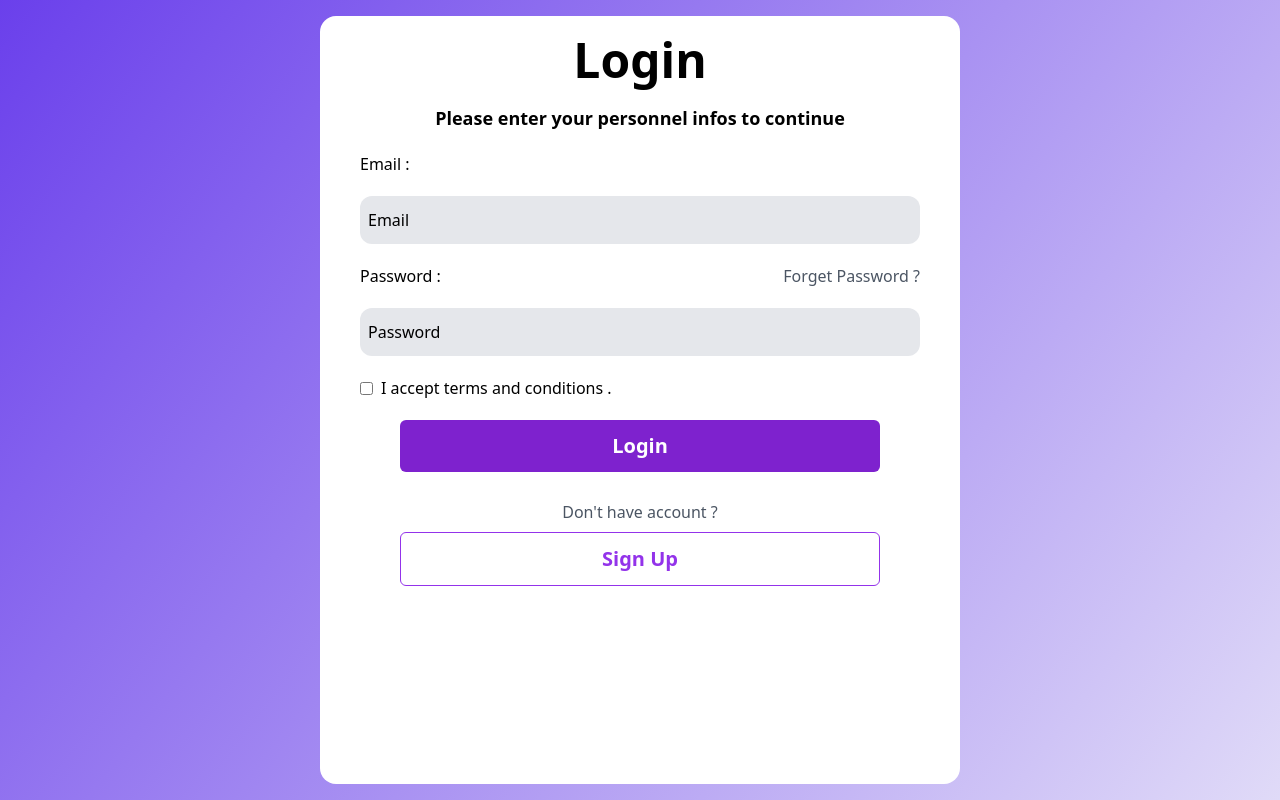
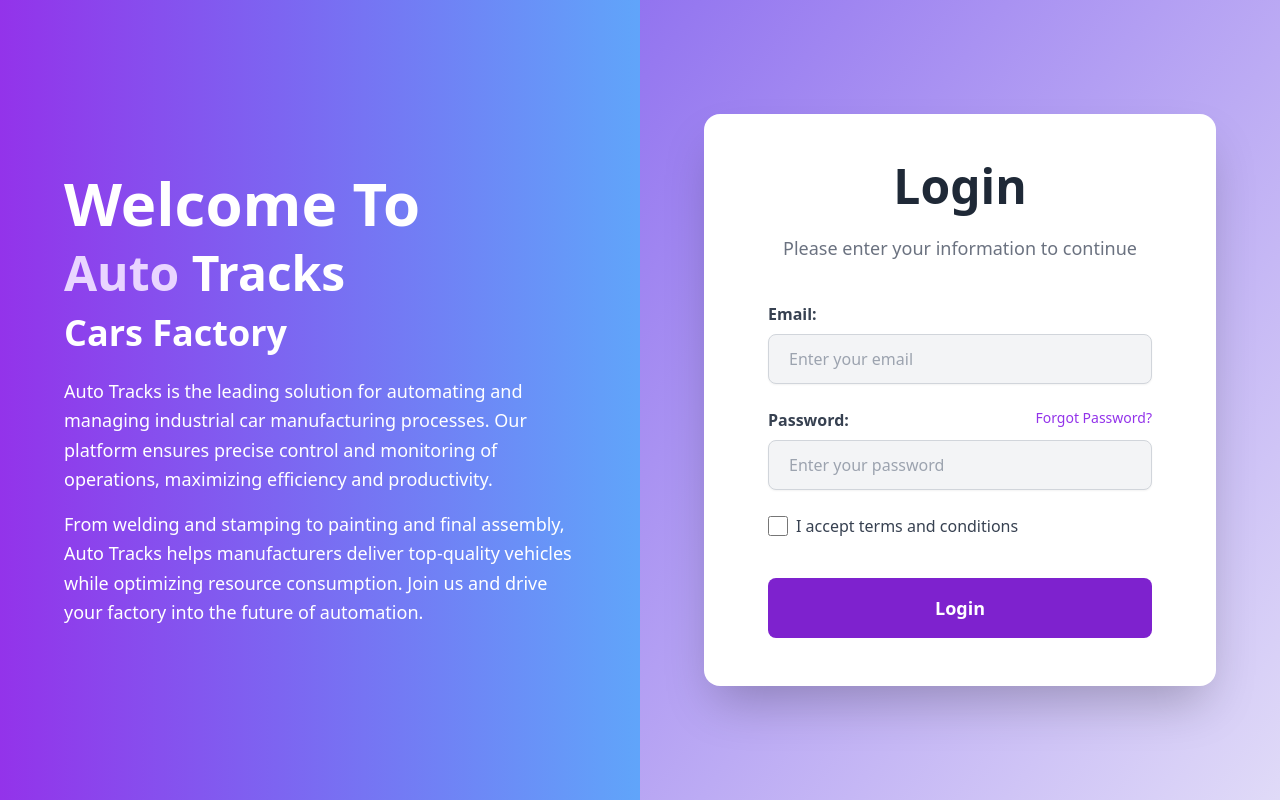
Before and after one commit to Oussamanmmh/HACKATON-DEVFEST24-FRONTEND, a Next.js app: page /auth/login in a window 1280 px wide. Built offline with nearby package versions, Linux system fonts and the light colour scheme.

Commit message:
fixed login UI + logic

```diff
--- a/app/auth/login/form.tsx
+++ b/app/auth/login/form.tsx
@@ -1,94 +1,173 @@
-"use client"
-import axios from 'axios';
-import { useState } from 'react';
-import './form.css'
-import { useForm, SubmitHandler } from 'react-hook-form';
-import { useAuth } from '../../context/auth';
-import Link from 'next/link';
-import { useRouter } from 'next/navigation';
+"use client";
+import axios from "axios";
+import { useState } from "react";
+import { useForm, SubmitHandler } from "react-hook-form";
+import { useAuth } from "../../context/auth";
+import Link from "next/link";
+import { useRouter } from "next/navigation";
+import { toast, ToastContainer } from "react-toastify";
+import "react-toastify/dist/ReactToastify.css";
 
 type FormValues = {
   email: string;
   password: string;
 };
 
+export default function LoginForm() {
+  const {
+    register,
+    handleSubmit,
+    reset,
+    formState: { errors }, // Errors from react-hook-form
+  } = useForm<FormValues>();
 
-export default function LoginForm() {
-
-    const { register, handleSubmit, reset,formState: { errors } } = useForm<FormValues>();
-    const [error, setError] = useState('');
+  const [loginError, setLoginError] = useState(""); // Renamed state variable
   const [loading, setLoading] = useState(false);
-    const {setUser} = useAuth();
+  const { setUser } = useAuth();
   const router = useRouter();
 
   const onSubmit: SubmitHandler<FormValues> = async (data) => {
     setLoading(true);
+    setLoginError(""); // Reset login error on each submit
     try {
-            console.log('submitted', data);
-             const response = await axios.post('http://localhost:4000/auth/login', data );
-             const user = {token: response.data.accessToken.token , userId: response.data.userId};
-             localStorage.setItem('user',JSON.stringify(user) );
-             console.log(response.data);
+      const response = await axios.post(
+        "http://localhost:4000/auth/login",
+        data
+      );
+      const user = {
+        token: response.data.accessToken.token,
+        userId: response.data.userId,
+      };
+      localStorage.setItem("user", JSON.stringify(user));
       setUser(response.data.accessToken.token);
 
-            router.push('/dashboard');
-            console.log();
+      toast.success("Logged in successfully!", { position: "top-right" });
 
+      router.push("/dashboard");
+      setTimeout(() => {
+        window.location.reload();
+      }, 1000);
       reset();
-        } catch (err) {
-            console.log(err);
-            setError('An error occurred');
+    } catch (error: any) {
+      setLoginError("An error occurred. Please try again.");
+      toast.error("An error occurred. Please try again.", {
+        position: "top-right",
+      });
     } finally {
       setLoading(false);
     }
   };
 
   return (
-        <>
-            <form className="flex flex-col  gap-5  bg-white rounded-2xl px-10 py-5  w-1/2" onSubmit={handleSubmit(onSubmit)}>
-                <h1 className='text-5xl font-bold text-center'>Login</h1>
-                <p className='text-lg font-semibold text-center'>Please enter your personnel infos to continue</p>
+    <div className="min-h-screen flex">
+      <ToastContainer />
 
-                <label htmlFor="email" >Email :</label>
+      {/* Left Section for Welcome Message */}
+      <div className="hidden lg:flex flex-col justify-center w-1/2 bg-gradient-to-r from-purple-600 to-blue-400 p-16 text-white">
+        <h1 className="text-6xl font-extrabold mb-4">Welcome To</h1>
+        <h2 className="text-5xl font-extrabold mb-4">
+          <span className="text-purple-200">Auto </span>Tracks
+        </h2>
+        <h3 className="text-4xl font-bold mb-6">Cars Factory</h3>
+        <p className="text-lg leading-relaxed">
+          Auto Tracks is the leading solution for automating and managing
+          industrial car manufacturing processes. Our platform ensures precise
+          control and monitoring of operations, maximizing efficiency and
+          productivity.
+        </p>
+        <p className="text-lg leading-relaxed mt-4">
+          From welding and stamping to painting and final assembly, Auto Tracks
+          helps manufacturers deliver top-quality vehicles while optimizing
+          resource consumption. Join us and drive your factory into the future
+          of automation.
+        </p>
+      </div>
+
+      {/* Right Section for Login Form */}
+      <div className="flex items-center justify-center w-full lg:w-1/2 p-16">
+        <form
+          className="flex flex-col gap-6 bg-white rounded-2xl shadow-2xl px-16 py-12 w-full max-w-lg"
+          onSubmit={handleSubmit(onSubmit)}
+        >
+          <h1 className="text-5xl font-bold text-center text-gray-800">
+            Login
+          </h1>
+          <p className="text-center text-gray-500 text-lg mb-4">
+            Please enter your information to continue
+          </p>
+
+          {/* Email Field */}
+          <div className="flex flex-col gap-2">
+            <label htmlFor="email" className="text-gray-700 font-semibold">
+              Email:
+            </label>
             <input
               type="text"
-                    placeholder="Email"
-                    className='outline-none bg-gray-200 px-2 py-3'
-                    {...register('email', { required: 'Email is required' })}
+              id="email"
+              placeholder="Enter your email"
+              className="border border-gray-300 rounded-lg px-5 py-3 focus:ring-2 focus:ring-purple-500 focus:outline-none bg-gray-100 shadow-sm"
+              {...register("email", { required: "Email is required" })}
             />
-                {errors.email && <span>{errors.email.message}</span>}
+            {errors.email && (
+              <span className="text-red-500 text-sm">
+                {errors.email.message}
+              </span>
+            )}
+          </div>
 
-
-
-               <div className='flex flex-row gap-2 items-center justify-between'>
-                        <label htmlFor="password">Password :</label>
-                        <Link href='/forgotpassword' className='text-gray-600 '>Forget Password ?</Link>
+          {/* Password Field */}
+          <div className="flex flex-col gap-2">
+            <div className="flex justify-between">
+              <label htmlFor="password" className="text-gray-700 font-semibold">
+                Password:
+              </label>
+              <Link href="/forgotpassword" className="text-purple-600 text-sm">
+                Forgot Password?
+              </Link>
             </div>
             <input
               type="password"
-                    placeholder="Password"
-                    className='outline-none bg-gray-200 px-2 py-3'
-                    {...register('password', { required: 'Password is required' })}
+              id="password"
+              placeholder="Enter your password"
+              className="border border-gray-300 rounded-lg px-5 py-3 focus:ring-2 focus:ring-purple-500 focus:outline-none bg-gray-100 shadow-sm"
+              {...register("password", { required: "Password is required" })}
             />
-                {errors.password && <span>{errors.password.message}</span>}
-                <div className='flex items-center'>
-                        <input type="checkbox" className='mr-2'/>
-                        <label htmlFor="remember" >I accept terms and conditions .</label>
+            {errors.password && (
+              <span className="text-red-500 text-sm">
+                {errors.password.message}
+              </span>
+            )}
           </div>
 
-                  <div className='flex flex-col gap-2 px-10'>
+          {/* Terms and Conditions */}
+          <div className="flex items-center gap-2">
+            <input
+              type="checkbox"
+              id="terms"
+              className="form-checkbox h-5 w-5 text-purple-600"
+            />
+            <label htmlFor="terms" className="text-gray-700">
+              I accept terms and conditions
+            </label>
+          </div>
+
+          {/* Submit Button */}
           <button
             type="submit"
-                            className="bg-purple-700 text-white rounded-md px-4 py-3 text-xl font-semibold"
+            className={`bg-purple-700 text-white font-semibold rounded-lg py-4 mt-4 w-full text-lg transition duration-300 hover:bg-purple-800 ${
+              loading && "cursor-not-allowed"
+            }`}
             disabled={loading}
           >
-                            {loading ? 'Loading...' : 'Login'}
+            {loading ? "Logging in..." : "Login"}
           </button>
-                        {error && <span>{error}</span>}
-                        <Link href='/signup' className='text-gray-600 text-center mt-5'>Don't have account ?</Link>
-                        <button className='border border-purple-600 text-purple-600 rounded-md px-4 py-3 text-xl font-semibold'>Sign Up</button>
+
+          {/* Error Message */}
+          {loginError && (
+            <span className="text-red-500 text-center mt-3">{loginError}</span>
+          )}
+        </form>
       </div>
-            </form>
-        </>
+    </div>
   );
 }
--- a/app/auth/login/page.tsx
+++ b/app/auth/login/page.tsx
@@ -1,10 +1,17 @@
 import LoginForm from "./form";
 
-export default function LoginPage(){
-    return(
-        <>
-            <section className="flex justify-center h-full py-4" style={{'background': 'linear-gradient(127.6deg, #5D2EEA -21.83%, #5D2EEA -11.34%, #F5F6FA 117.78%)'}}>
-                <LoginForm/>
-            </section>
-        </>
-    )}
+export default function LoginPage() {
+  return (
+    <>
+      <section
+        className="flex justify-center h-full "
+        style={{
+          background:
+            "linear-gradient(127.6deg, #5D2EEA -21.83%, #5D2EEA -11.34%, #F5F6FA 117.78%)",
+        }}
+      >
+        <LoginForm />
+      </section>
+    </>
+  );
+}
--- a/package.json
+++ b/package.json
@@ -22,7 +22,8 @@
     "react-chartjs-2": "^5.2.0",
     "react-dom": "^18",
     "react-hook-form": "^7.53.0",
-    "react-icons": "^5.3.0"
+    "react-icons": "^5.3.0",
+    "react-toastify": "^10.0.6"
   },
   "devDependencies": {
     "@types/node": "^20",
```
Also changed, not shown: 1 other file (tests, documents, lock files or other folders). Lines whose indentation alone changed are shown as unchanged.
